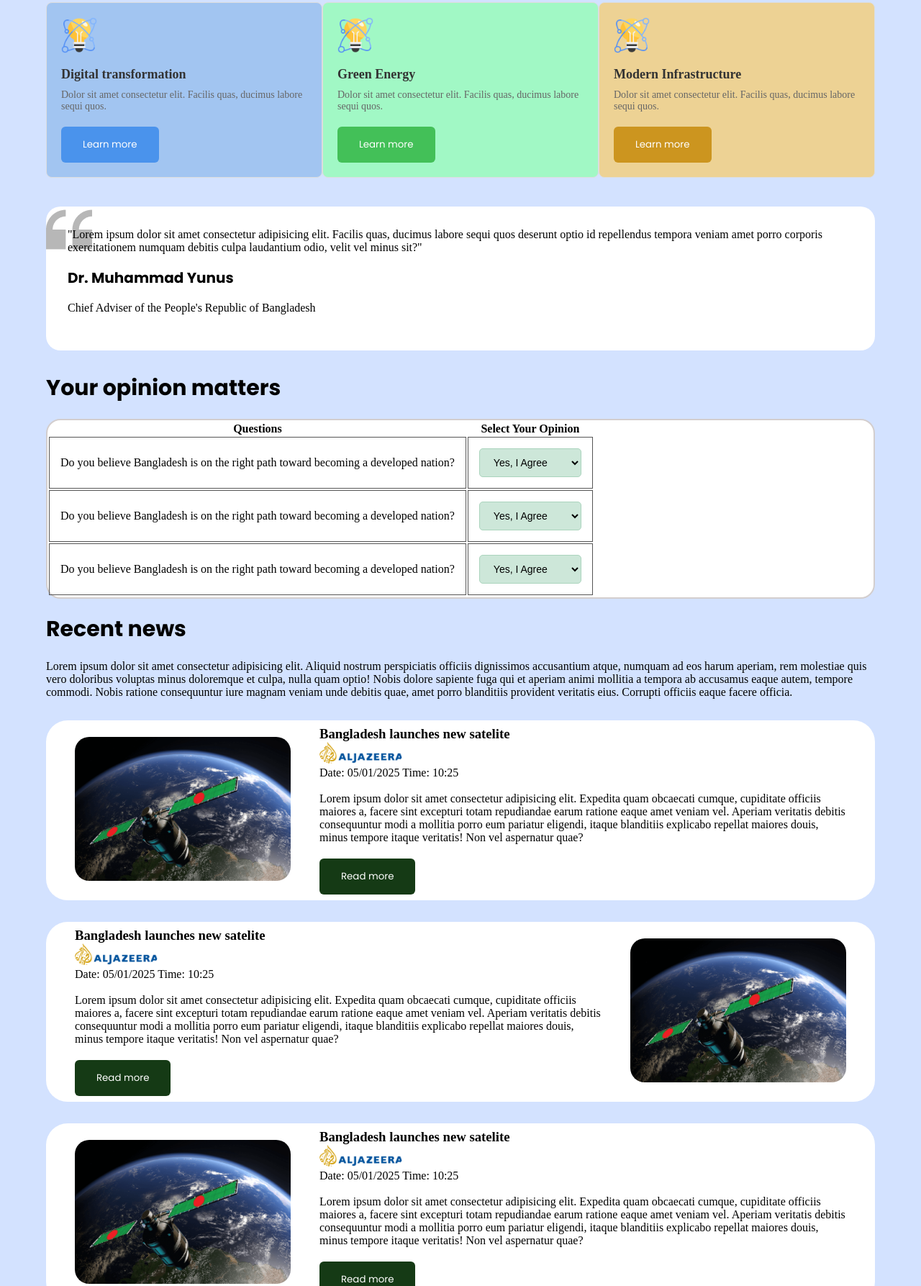
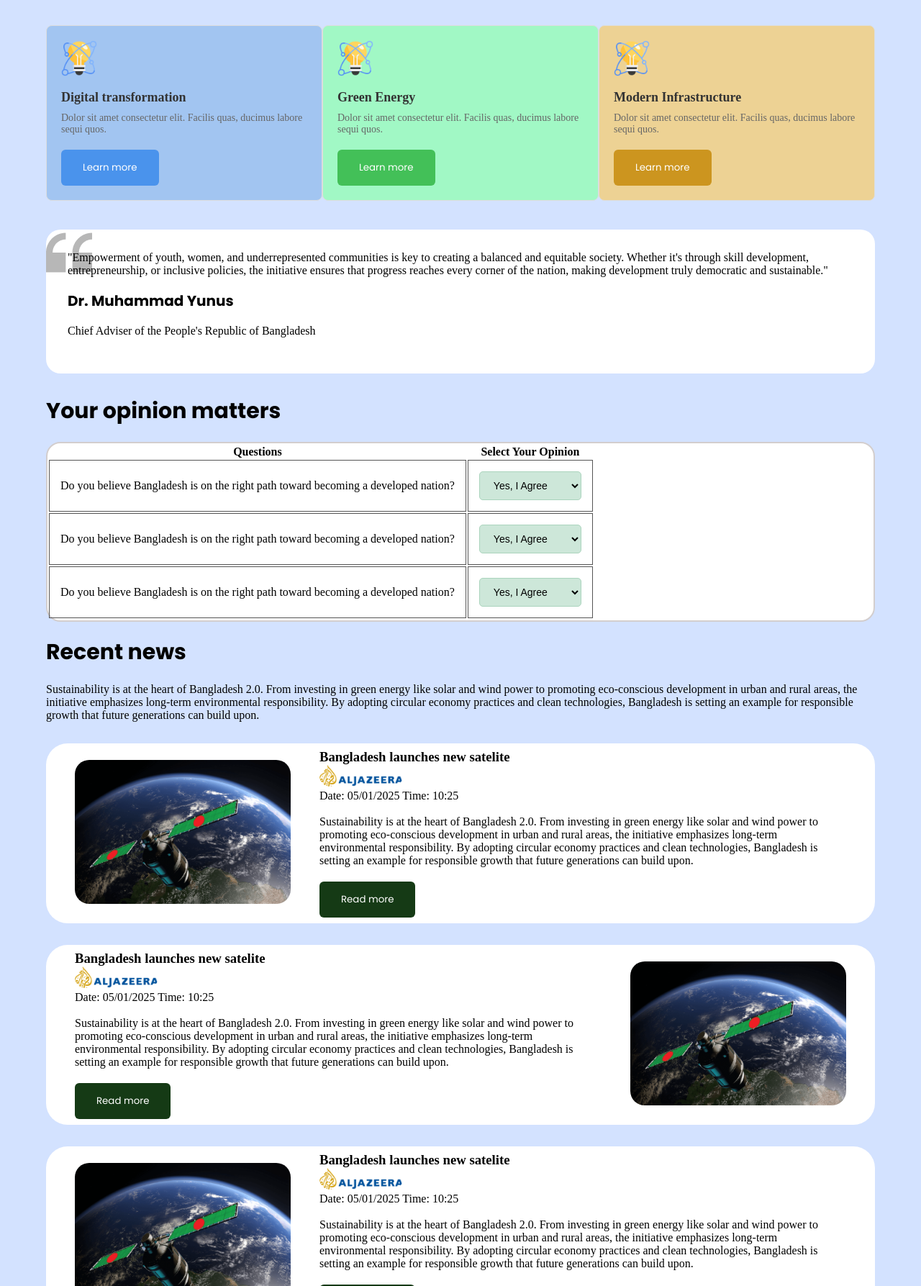
Before and after one commit to Tajuddin80/1st_Assignment, a plain HTML site: page index.html in a window 1280 px wide. Shown: the part 1013-2800 px from the top of the page at 72% size. Drawn offline with Linux system fonts and the light colour scheme.

Commit message:
remover lorem ipsam

```diff
--- a/index.html
+++ b/index.html
@@ -37,32 +37,36 @@
             <img src="./assets/card-icon.png" alt="Innovation Icon" />
             <h3>Innovation</h3>
             <p>
-              Dolor sit amet consectetur elit. Facilis quas, ducimus labore
-              sequi quos.
+              Bangladesh 2.0 envisions a nation empowered by cutting-edge
+              technology, where every citizen has access to digital resources
+              and services.
             </p>
           </div>
           <div class="first_card">
             <img src="./assets/card-icon.png" alt="Sustainability Icon" />
             <h3>Sustainability</h3>
             <p>
-              Dolor sit amet consectetur elit. Facilis quas, ducimus labore
-              sequi quos.
+              Bangladesh 2.0 envisions a nation empowered by cutting-edge
+              technology, where every citizen has access to digital resources
+              and services.
             </p>
           </div>
           <div class="first_card">
             <img src="./assets/card-icon.png" alt="Infrastructure Icon" />
             <h3>Infrastructure</h3>
             <p>
-              Dolor sit amet consectetur elit. Facilis quas, ducimus labore
-              sequi quos.
+              Bangladesh 2.0 envisions a nation empowered by cutting-edge
+              technology, where every citizen has access to digital resources
+              and services.
             </p>
           </div>
           <div class="first_card">
             <img src="./assets/card-icon.png" alt="Empowerment Icon" />
             <h3>Empowerment</h3>
             <p>
-              Dolor sit amet consectetur elit. Facilis quas, ducimus labore
-              sequi quos.
+              Bangladesh 2.0 envisions a nation empowered by cutting-edge
+              technology, where every citizen has access to digital resources
+              and services.
             </p>
           </div>
         </div>
@@ -115,10 +119,11 @@
       <section class="table">
         <div class="quote_container">
           <p class="quote_text">
-            "Lorem ipsum dolor sit amet consectetur adipisicing elit. Facilis
-            quas, ducimus labore sequi quos deserunt optio id repellendus
-            tempora veniam amet porro corporis exercitationem numquam debitis
-            culpa laudantium odio, velit vel minus sit?"
+            "Empowerment of youth, women, and underrepresented communities is
+            key to creating a balanced and equitable society. Whether it's
+            through skill development, entrepreneurship, or inclusive policies,
+            the initiative ensures that progress reaches every corner of the
+            nation, making development truly democratic and sustainable."
           </p>
           <br />
           <p class="quote_author">Dr. Muhammad Yunus</p>
@@ -186,14 +191,12 @@
       <section class="news">
         <div class="recent">Recent news</div>
         <p>
-          Lorem ipsum dolor sit amet consectetur adipisicing elit. Aliquid
-          nostrum perspiciatis officiis dignissimos accusantium atque, numquam
-          ad eos harum aperiam, rem molestiae quis vero doloribus voluptas minus
-          doloremque et culpa, nulla quam optio! Nobis dolore sapiente fuga qui
-          et aperiam animi mollitia a tempora ab accusamus eaque autem, tempore
-          commodi. Nobis ratione consequuntur iure magnam veniam unde debitis
-          quae, amet porro blanditiis provident veritatis eius. Corrupti
-          officiis eaque facere officia.
+          Sustainability is at the heart of Bangladesh 2.0. From investing in
+          green energy like solar and wind power to promoting eco-conscious
+          development in urban and rural areas, the initiative emphasizes
+          long-term environmental responsibility. By adopting circular economy
+          practices and clean technologies, Bangladesh is setting an example for
+          responsible growth that future generations can build upon.
         </p>
 
         <div class="news_box">
@@ -206,12 +209,13 @@
             <p>Date: 05/01/2025 Time: 10:25</p>
             <br />
             <p>
-              Lorem ipsum dolor sit amet consectetur adipisicing elit. Expedita
-              quam obcaecati cumque, cupiditate officiis maiores a, facere sint
-              excepturi totam repudiandae earum ratione eaque amet veniam vel.
-              Aperiam veritatis debitis consequuntur modi a mollitia porro eum
-              pariatur eligendi, itaque blanditiis explicabo repellat maiores
-              douis, minus tempore itaque veritatis! Non vel aspernatur quae?
+              Sustainability is at the heart of Bangladesh 2.0. From investing
+              in green energy like solar and wind power to promoting
+              eco-conscious development in urban and rural areas, the initiative
+              emphasizes long-term environmental responsibility. By adopting
+              circular economy practices and clean technologies, Bangladesh is
+              setting an example for responsible growth that future generations
+              can build upon.
             </p>
 
             <button class="btn_news">Read more</button>
@@ -225,12 +229,13 @@
             <p>Date: 05/01/2025 Time: 10:25</p>
             <br />
             <p>
-              Lorem ipsum dolor sit amet consectetur adipisicing elit. Expedita
-              quam obcaecati cumque, cupiditate officiis maiores a, facere sint
-              excepturi totam repudiandae earum ratione eaque amet veniam vel.
-              Aperiam veritatis debitis consequuntur modi a mollitia porro eum
-              pariatur eligendi, itaque blanditiis explicabo repellat maiores
-              douis, minus tempore itaque veritatis! Non vel aspernatur quae?
+              Sustainability is at the heart of Bangladesh 2.0. From investing
+              in green energy like solar and wind power to promoting
+              eco-conscious development in urban and rural areas, the initiative
+              emphasizes long-term environmental responsibility. By adopting
+              circular economy practices and clean technologies, Bangladesh is
+              setting an example for responsible growth that future generations
+              can build upon.
             </p>
 
             <button class="btn_news">Read more</button>
@@ -250,12 +255,13 @@
             <p>Date: 05/01/2025 Time: 10:25</p>
             <br />
             <p>
-              Lorem ipsum dolor sit amet consectetur adipisicing elit. Expedita
-              quam obcaecati cumque, cupiditate officiis maiores a, facere sint
-              excepturi totam repudiandae earum ratione eaque amet veniam vel.
-              Aperiam veritatis debitis consequuntur modi a mollitia porro eum
-              pariatur eligendi, itaque blanditiis explicabo repellat maiores
-              douis, minus tempore itaque veritatis! Non vel aspernatur quae?
+              Sustainability is at the heart of Bangladesh 2.0. From investing
+              in green energy like solar and wind power to promoting
+              eco-conscious development in urban and rural areas, the initiative
+              emphasizes long-term environmental responsibility. By adopting
+              circular economy practices and clean technologies, Bangladesh is
+              setting an example for responsible growth that future generations
+              can build upon.
             </p>
 
             <button class="btn_news">Read more</button>
@@ -266,12 +272,12 @@
       <section class="donate_section">
         <p class="donate">Donate Today</p>
         <p class="donate_words">
-          Lorem ipsum dolor sit amet consectetur adipisicing elit. Ea, nemo.
-          Lorem ipsum dolor sit amet consectetur adipisicing elit. Natus labore
-          corrupti ipsum quae pariatur nihil consectetur aliquam non unde!
-          Delectus, quae corrupti id sapiente iste repellat amet molestias rerum
-          laborum natus. Non numquam doloremque veritatis sint eius. Sintficiis
-          alias libero maiores pariatur!
+          Sustainability is at the heart of Bangladesh 2.0. From investing in
+          green energy like solar and wind power to promoting eco-conscious
+          development in urban and rural areas, the initiative emphasizes
+          long-term environmental responsibility. By adopting circular economy
+          practices and clean technologies, Bangladesh is setting an example for
+          responsible growth that future generations can build upon.
         </p>
 
         <div class="amount">
@@ -288,7 +294,7 @@
         <button class="done btn_news">Done Now</button>
       </section>
 
-
+      <div class="gap"></div>
 
       <footer>
         <div class="sub_section">
@@ -297,11 +303,12 @@
             <h2>Subscribe Newsletter</h2>
 
             <p>
-              Lorem ipsum dolor sit amet consectetur adipisicing elit.
-              Consequuntur facilis, voluptatibus rem possimus, veniam adipisci
-              molestiae dolorem eligendi minus reprehendbr
-              <br />erit inventore dolor consectetur eius pariatur, expedita
-              ullam culpa. Recusandae, ipsum!
+              By building a smart infrastructure and nurturing local talent,
+              Bangladesh is stepping boldly into a new era of innovation and
+              inclusivity.
+              <br />
+              smart infrastructure and nurturing local talent, Bangladesh is
+              stepping boldly into a new era of innovation and inclusivity.
             </p>
           </div>
           <input
@@ -315,14 +322,13 @@
       </footer>
     </div>
     <div class="finishing">
-
       <div>
         <p>Bangladesh 2.0</p>
-        <hr/>
+        <hr />
         <div class="icon">
-            <img src="./assets/facebook.png" alt="">
-            <img src="./assets/instagram.png" alt="">
-            <img src="./assets/x.png" alt="">
+          <img src="./assets/facebook.png" alt="" />
+          <img src="./assets/instagram.png" alt="" />
+          <img src="./assets/x.png" alt="" />
         </div>
       </div>
     </div>
```
